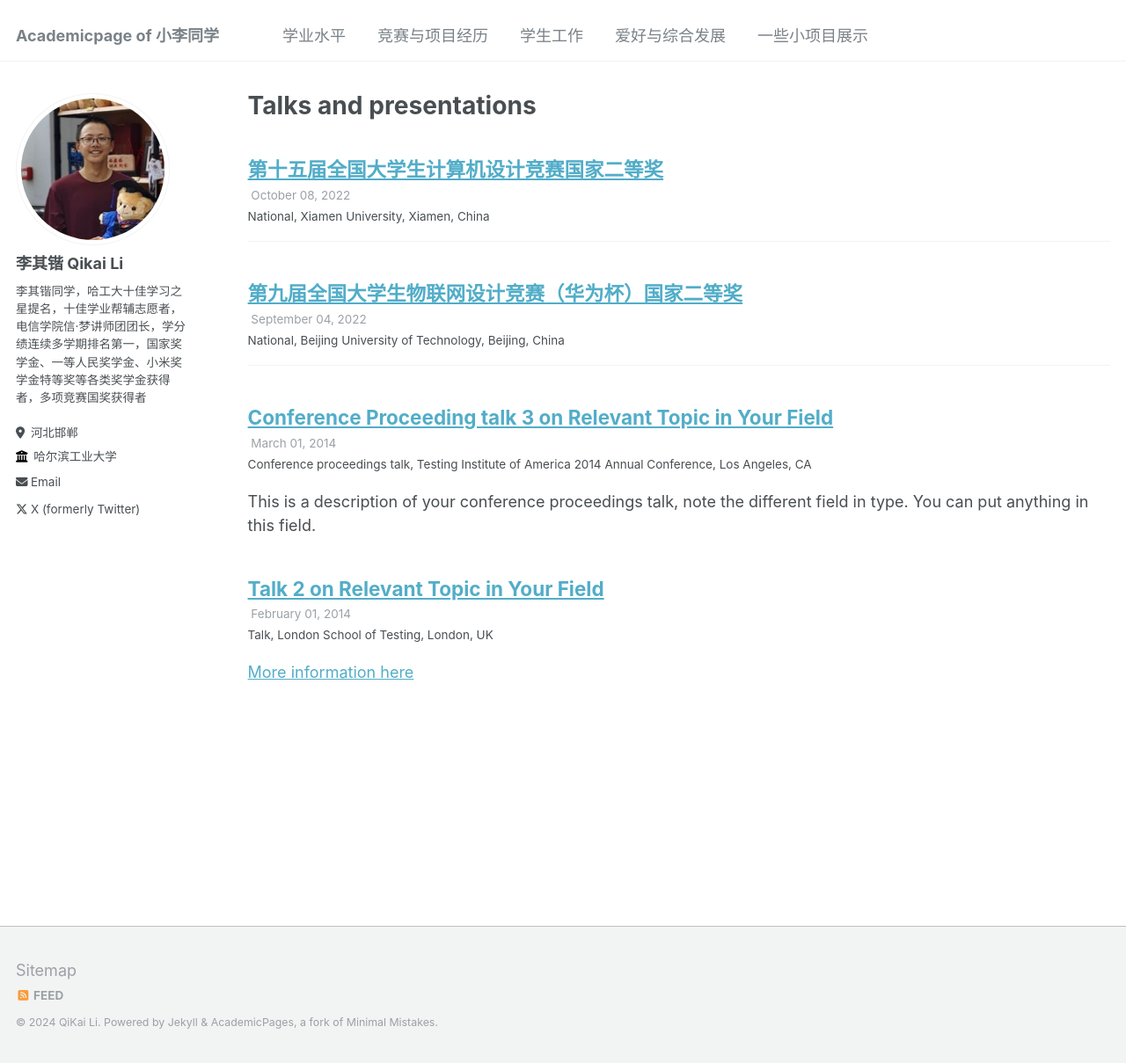
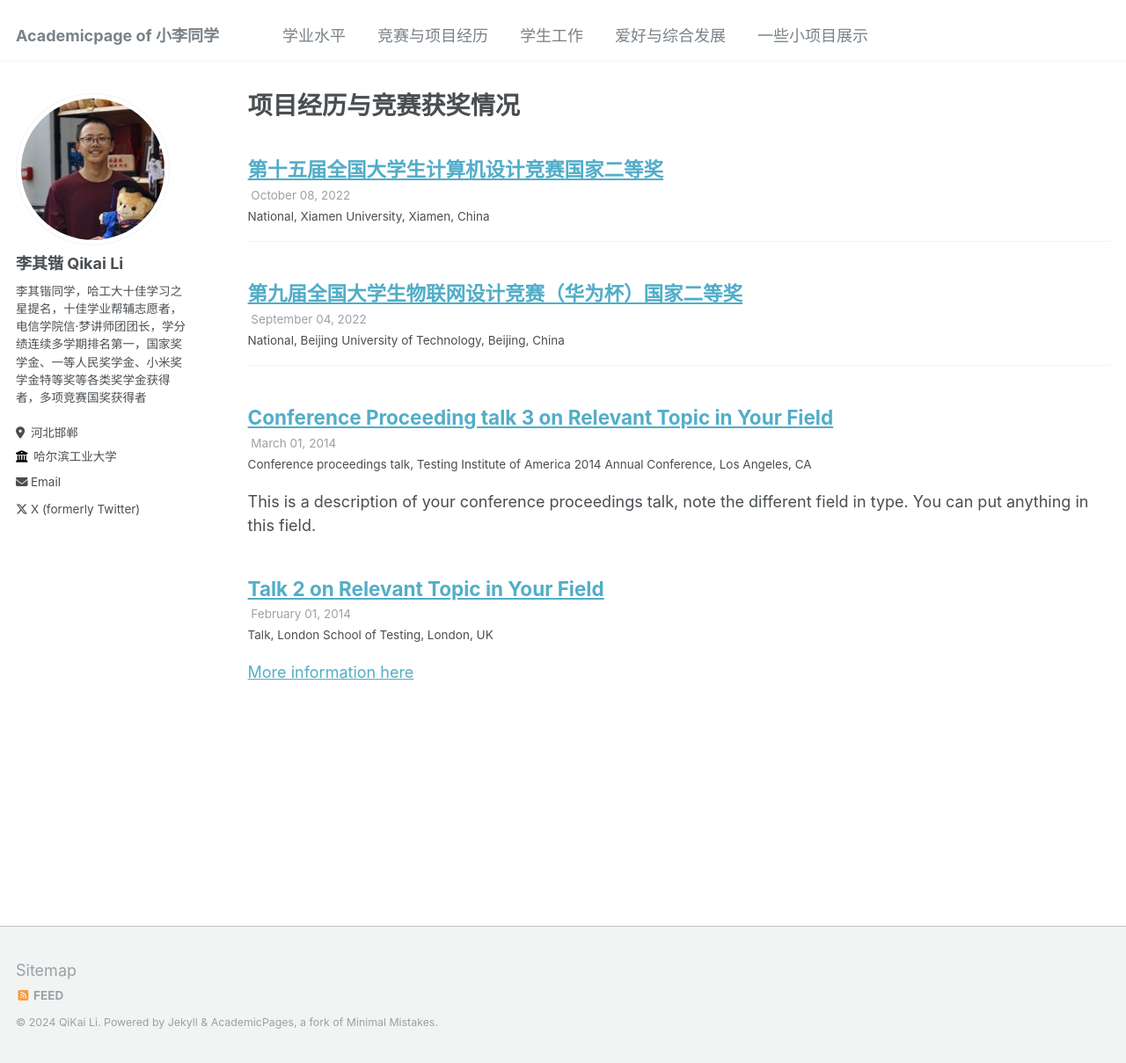
Before and after one commit to HITLqk/lqk, a Jekyll site: the page built from _pages/talks.html, in a window 1280 px wide and 1209 px high. Shown: the whole window at 88% size. Built offline with Jekyll 4.4.1, drawn with Linux system fonts in a browser that asks for light colours.

Commit message:
Update talks.html

```diff
--- a/_pages/talks.html
+++ b/_pages/talks.html
@@ -1,6 +1,6 @@
 ---
 layout: archive
-title: "Talks and presentations"
+title: "项目经历与竞赛获奖情况"
 permalink: /talks/
 author_profile: true
 ---
```
